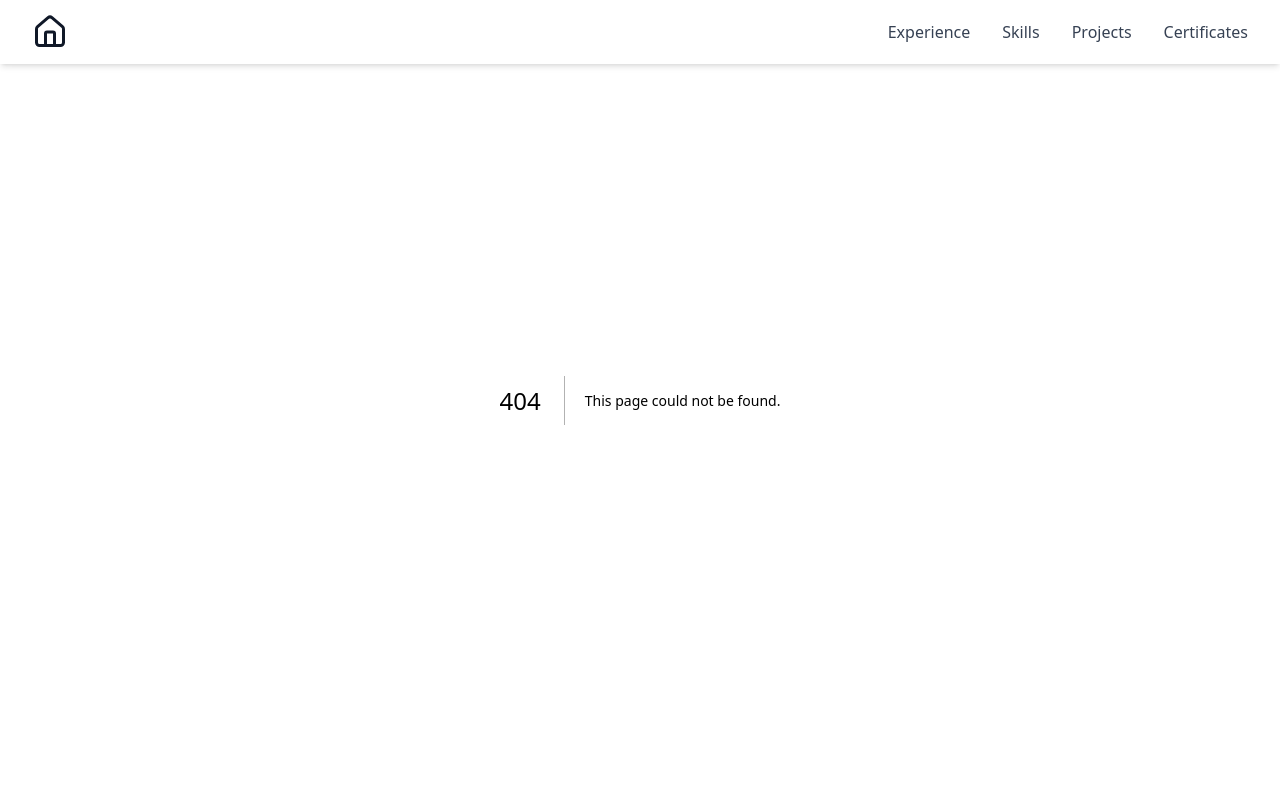
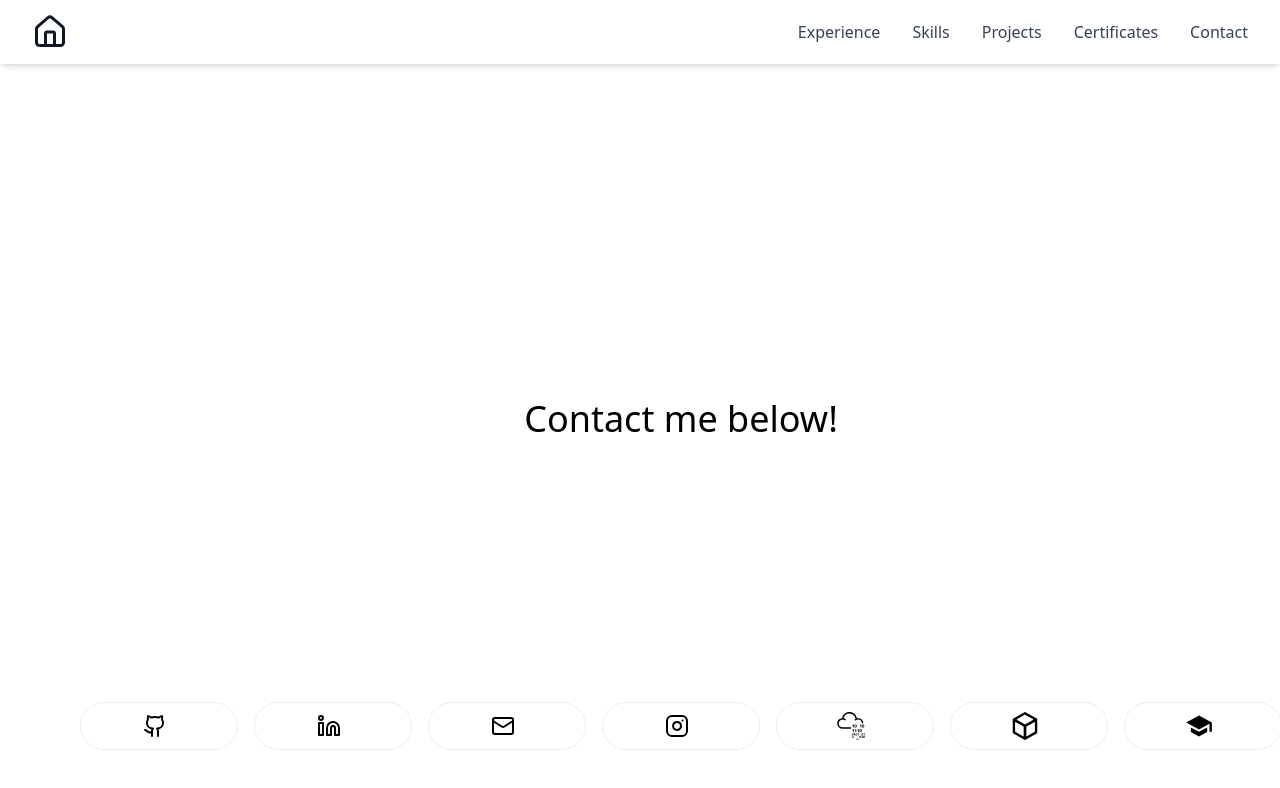
Before and after one commit to secmancer/secmancer.github.io, a Next.js app: page /contact in a window 1280 px wide. Before the commit this address had no page. Shown: the top 788 px of the page. Built offline with nearby package versions, Linux system fonts and the light colour scheme.

Commit message:
Make a contact page

```diff
--- /dev/null
+++ b/src/app/contact/page.jsx
@@ -0,0 +1,79 @@
+import { Github, Linkedin, Instagram, Mail } from "lucide-react";
+import { SiTryhackme, SiHackthebox } from "react-icons/si";
+import { MdSchool } from "react-icons/md";
+
+export default function page() {
+  return (
+    <div className="grid  grid-rows-[10px_1fr_20px] items-center justify-items-center min-h-screen p-8 pb-20 gap-16 sm:p-20 font-[family-name:var(--font-geist-sans)]">
+      <main className="flex flex-col gap-[32px] row-start-2 items-center sm:items-start">
+        <header className="row-start-1">
+          <br />
+          <br />
+          <h6 className="text-2xl sm:text-4xl text-center">
+            Contact me below!
+          </h6>
+        </header>
+      </main>
+      <footer className="row-start-3 flex gap-[24px] flex-wrap items-center justify-center">
+        <div className="flex gap-4 items-center flex-col sm:flex-row mt-8">
+          <a
+            className="rounded-full border border-solid border-black/[.08] dark:border-white/[.145] transition-colors flex items-center justify-center hover:bg-[#f2f2f2] dark:hover:bg-[#1a1a1a] hover:border-transparent font-medium text-sm sm:text-base h-10 sm:h-12 px-4 sm:px-5 w-full sm:w-auto md:w-[158px]"
+            href="https://github.com/secmancer"
+            target="_blank"
+            rel="noopener noreferrer"
+          >
+            <Github className="mr-2" />
+          </a>
+          <a
+            className="rounded-full border border-solid border-black/[.08] dark:border-white/[.145] transition-colors flex items-center justify-center hover:bg-[#f2f2f2] dark:hover:bg-[#1a1a1a] hover:border-transparent font-medium text-sm sm:text-base h-10 sm:h-12 px-4 sm:px-5 w-full sm:w-auto md:w-[158px]"
+            href="https://www.linkedin.com/in/adan-silva-secmancer"
+            target="_blank"
+            rel="noopener noreferrer"
+          >
+            <Linkedin className="mr-2" />
+          </a>
+          <a
+            className="rounded-full border border-solid border-black/[.08] dark:border-white/[.145] transition-colors flex items-center justify-center hover:bg-[#f2f2f2] dark:hover:bg-[#1a1a1a] hover:border-transparent font-medium text-sm sm:text-base h-10 sm:h-12 px-4 sm:px-5 w-full sm:w-auto md:w-[158px]"
+            href="mailto:adan.t.silva77@gmail.com"
+            target="_blank"
+            rel="noopener noreferrer"
+          >
+            <Mail className="mr-2" />
+          </a>
+          <a
+            className="rounded-full border border-solid border-black/[.08] dark:border-white/[.145] transition-colors flex items-center justify-center hover:bg-[#f2f2f2] dark:hover:bg-[#1a1a1a] hover:border-transparent font-medium text-sm sm:text-base h-10 sm:h-12 px-4 sm:px-5 w-full sm:w-auto md:w-[158px]"
+            href="https://www.instagram.com/secmancer/"
+            target="_blank"
+            rel="noopener noreferrer"
+          >
+            <Instagram className="mr-2" />
+          </a>
+          <a
+            className="rounded-full border border-solid border-black/[.08] dark:border-white/[.145] transition-colors flex items-center justify-center hover:bg-[#f2f2f2] dark:hover:bg-[#1a1a1a] hover:border-transparent font-medium text-sm sm:text-base h-10 sm:h-12 px-4 sm:px-5 w-full sm:w-auto md:w-[158px]"
+            href="https://tryhackme.com/p/secmancer"
+            target="_blank"
+            rel="noopener noreferrer"
+          >
+            <SiTryhackme className="mr-2 size-7" />
+          </a>
+          <a
+            className="rounded-full border border-solid border-black/[.08] dark:border-white/[.145] transition-colors flex items-center justify-center hover:bg-[#f2f2f2] dark:hover:bg-[#1a1a1a] hover:border-transparent font-medium text-sm sm:text-base h-10 sm:h-12 px-4 sm:px-5 w-full sm:w-auto md:w-[158px]"
+            href="https://app.hackthebox.com/profile/2508641"
+            target="_blank"
+            rel="noopener noreferrer"
+          >
+            <SiHackthebox className="mr-2 size-7" />
+          </a>
+          <a
+            className="rounded-full border border-solid border-black/[.08] dark:border-white/[.145] transition-colors flex items-center justify-center hover:bg-[#f2f2f2] dark:hover:bg-[#1a1a1a] hover:border-transparent font-medium text-sm sm:text-base h-10 sm:h-12 px-4 sm:px-5 w-full sm:w-auto md:w-[158px]"
+            href="https://pwn.college/hacker/secmancer"
+            target="_blank"
+            rel="noopener noreferrer"
+          >
+            <MdSchool className="mr-2 size-7" />
+          </a>
+        </div>
+      </footer>
+    </div>
+  );
+}
--- a/src/app/page.js
+++ b/src/app/page.js
@@ -1,5 +1,6 @@
 import { Github, Linkedin, Instagram, Mail } from "lucide-react";
 import { SiTryhackme, SiHackthebox } from "react-icons/si";
+import { MdSchool } from "react-icons/md";
 
 export default function Home() {
   return (
@@ -25,64 +26,8 @@ export default function Home() {
             Additionally, I have earned my CompTIA Security+ and ITF+
             certificates.
           </p>
-          <br />
-          <h6 className="text-2xl sm:text-4xl text-center">
-            Contact me below!
-          </h6>
         </header>
       </main>
-      <footer className="row-start-3 flex gap-[24px] flex-wrap items-center justify-center">
-        <div className="flex gap-4 items-center flex-col sm:flex-row mt-8">
-          <a
-            className="rounded-full border border-solid border-black/[.08] dark:border-white/[.145] transition-colors flex items-center justify-center hover:bg-[#f2f2f2] dark:hover:bg-[#1a1a1a] hover:border-transparent font-medium text-sm sm:text-base h-10 sm:h-12 px-4 sm:px-5 w-full sm:w-auto md:w-[158px]"
-            href="https://github.com/secmancer"
-            target="_blank"
-            rel="noopener noreferrer"
-          >
-            <Github className="mr-2" />
-          </a>
-          <a
-            className="rounded-full border border-solid border-black/[.08] dark:border-white/[.145] transition-colors flex items-center justify-center hover:bg-[#f2f2f2] dark:hover:bg-[#1a1a1a] hover:border-transparent font-medium text-sm sm:text-base h-10 sm:h-12 px-4 sm:px-5 w-full sm:w-auto md:w-[158px]"
-            href="https://www.linkedin.com/in/adan-silva-secmancer"
-            target="_blank"
-            rel="noopener noreferrer"
-          >
-            <Linkedin className="mr-2" />
-          </a>
-          <a
-            className="rounded-full border border-solid border-black/[.08] dark:border-white/[.145] transition-colors flex items-center justify-center hover:bg-[#f2f2f2] dark:hover:bg-[#1a1a1a] hover:border-transparent font-medium text-sm sm:text-base h-10 sm:h-12 px-4 sm:px-5 w-full sm:w-auto md:w-[158px]"
-            href="mailto:adan.t.silva77@gmail.com"
-            target="_blank"
-            rel="noopener noreferrer"
-          >
-            <Mail className="mr-2" />
-          </a>
-          <a
-            className="rounded-full border border-solid border-black/[.08] dark:border-white/[.145] transition-colors flex items-center justify-center hover:bg-[#f2f2f2] dark:hover:bg-[#1a1a1a] hover:border-transparent font-medium text-sm sm:text-base h-10 sm:h-12 px-4 sm:px-5 w-full sm:w-auto md:w-[158px]"
-            href="https://www.instagram.com/secmancer/"
-            target="_blank"
-            rel="noopener noreferrer"
-          >
-            <Instagram className="mr-2" />
-          </a>
-          <a
-            className="rounded-full border border-solid border-black/[.08] dark:border-white/[.145] transition-colors flex items-center justify-center hover:bg-[#f2f2f2] dark:hover:bg-[#1a1a1a] hover:border-transparent font-medium text-sm sm:text-base h-10 sm:h-12 px-4 sm:px-5 w-full sm:w-auto md:w-[158px]"
-            href="https://tryhackme.com/p/secmancer"
-            target="_blank"
-            rel="noopener noreferrer"
-          >
-            <SiTryhackme className="mr-2 size-7" />
-          </a>
-          <a
-            className="rounded-full border border-solid border-black/[.08] dark:border-white/[.145] transition-colors flex items-center justify-center hover:bg-[#f2f2f2] dark:hover:bg-[#1a1a1a] hover:border-transparent font-medium text-sm sm:text-base h-10 sm:h-12 px-4 sm:px-5 w-full sm:w-auto md:w-[158px]"
-            href="https://app.hackthebox.com/profile/2508641"
-            target="_blank"
-            rel="noopener noreferrer"
-          >
-            <SiHackthebox className="mr-2 size-7" />
-          </a>
-        </div>
-      </footer>
     </div>
   );
 }
--- a/src/components/navbar.jsx
+++ b/src/components/navbar.jsx
@@ -21,6 +21,10 @@ const links = [
   {
     name: "Certificates",
     href: "/certs",
+  },
+  {
+    name: "Contact",
+    href: "/contact",
   },
 ];
 
```
